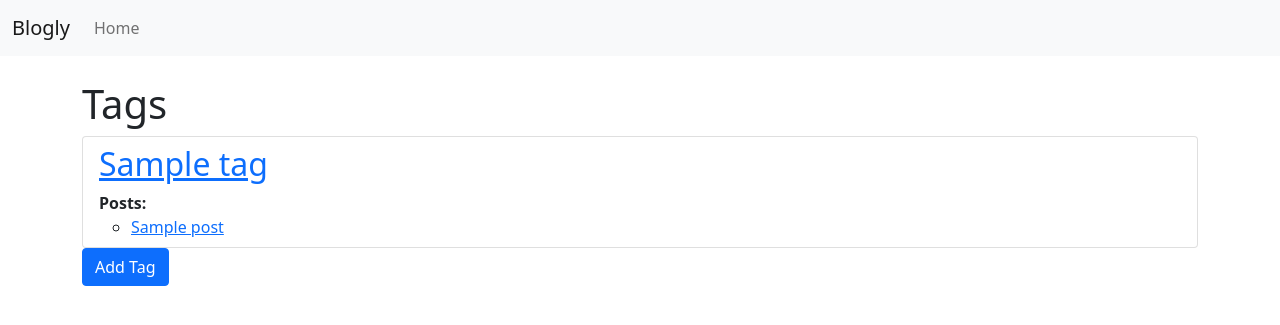
After one commit to nbzImran/SQLAlchemy_Exercise_-Part-One-, a Flask app: page /tags in a window 1280 px wide. The commit adds this page. Shown: the top 325 px of the page. Run offline with Flask 3, Linux system fonts and the light colour scheme; tables that the repository leaves empty hold one stand-in row (values such as "Sample post").

Commit message:
last part done

```diff
--- a/app.py
+++ b/app.py
@@ -4,6 +4,7 @@ from flask import Flask, render_template,request, redirect, flash
 from flask_debugtoolbar import DebugToolbarExtension
 from models import db, connect_db, User
 from posts import posts_bp, Post
+from tags import tags_bp, Tag
 
 app = Flask(__name__)
 app.config['SQLALCHEMY_DATABASE_URI'] = 'postgresql:///blogly'
@@ -15,8 +16,12 @@ debug = DebugToolbarExtension(app)
 
 connect_db(app)
 
-#register the blueprint
+#register the blueprint for the posts
 app.register_blueprint(posts_bp)
+
+#register the blueprint for the tags
+app.register_blueprint(tags_bp)
+
 
 with app.app_context():
     db.create_all()
@@ -31,8 +36,9 @@ with app.app_context():
 
 @app.route('/')
 def home():
-    rencent_posts = Post.query.order_by(Post.created_at.desc()).limit(5).all()
-    return render_template('home.html',posts=rencent_posts)
+    recent_posts = Post.query.order_by(Post.created_at.desc()).limit(5).all()
+    tags = Tag.query.order_by(Tag.name).all()
+    return render_template('home.html',posts=recent_posts, tags=tags)
 
 
 @app.route('/user')
--- /dev/null
+++ b/tags.py
@@ -0,0 +1,84 @@
+from flask import Blueprint, render_template, request, redirect, flash
+from models import db, User, Post, Tag, PostTag
+
+
+tags_bp = Blueprint('tags', __name__, template_folder='templates')
+
+
+@tags_bp.route('/tags')
+def list_tags():
+    """list all tags."""
+
+    tags = Tag.query.all()
+    return render_template('tag_list.html', tags=tags)
+
+
+
+@tags_bp.route('/tags/<int:tag_id>')
+def show_tag(tag_id):
+    """show detail about a tag."""
+
+    tag = Tag.query.get_or_404(tag_id)
+    return render_template('tag_detail.html', tag=tag)
+
+
+@tags_bp.route('/tags/new', methods=["GET", "POST"])
+def add_tag():
+    """add a new tag."""
+    posts = Post.query.all()
+
+    if request.method == "POST":
+        name = request.form['name']
+        post_ids = request.form.getlist('posts')
+
+
+        if not name:
+            flash("Tag name cannot be empty!", "error")
+            return redirect('/tags/new')
+
+        new_tag = Tag(name=name)
+        db.session.add(new_tag)
+
+
+
+        for post_id in post_ids:
+            post = Post.query.get(post_id)
+            new_tag.posts.append(post)
+
+        db.session.commit()
+        return redirect('/tags')
+
+    return render_template('tag_new.html', posts=posts)
+
+
+
+@tags_bp.route('/tags/<int:tag_id>/edit', methods=["GET", "POST"])
+def edit_tag(tag_id):
+    """Edit a tag."""
+
+
+    tag = Tag.query.get_or_404(tag_id)
+    posts = Post.query.all()
+
+
+    if request.method == "POST":
+        tag.name = request.form['name']
+        post_ids = request.form.getlist('posts')
+
+        tag.posts = [Post.query.get(post_id) for post_id in post_ids]
+        db.session.commit()
+        return redirect('/tags')
+
+    return render_template('tags_edit.html', tag=tag, posts=posts)
+
+
+
+
+@tags_bp.route('/tags/<int:tag_id>/delete', methods=["POST"])
+def delet_tag(tag_id):
+    """delete a tag."""
+
+    tag = Tag.query.get_or_404(tag_id)
+    db.session.delete(tag)
+    db.session.commit()
+    return redirect('/tags')
--- /dev/null
+++ b/templates/tag_list.html
@@ -0,0 +1,27 @@
+{% extends "base.html" %}
+{% block title %}Tags{% endblock %}
+{% block content %}
+<h1>Tags</h1>
+<ul class="list-group">
+    {% for tag in tags %}
+    <li class="list-group-item">
+        <h2><a href="/tags/{{ tag.id }}">{{ tag.name }}</a></h2>
+        <div>
+            <strong>Posts:</strong>
+            <ul>
+                {% if tag.posts %}
+                {% for post in tag.posts %}
+                <li>
+                    <a href="/posts/{{ post.id }}">{{ post.title }}</a>
+                </li>
+                {% endfor %}
+                {% else %}
+                <li class="text-muted">No Post Associated</li>
+                {% endif %}
+            </ul>
+        </div>
+    </li>
+    {% endfor %}
+</ul>
+<a href="/tags/new" class="btn btn-primary">Add Tag</a>
+{% endblock %}
--- a/templates/user_detail.html
+++ b/templates/user_detail.html
@@ -9,7 +9,7 @@
 
 
 <form action="/user/{{ user.id }}/delete" method="POST">
-    <a href="/user//{{ user.id }}/edit" class="btn btn-secondary">Edit</a>
+    <a href="/user/{{ user.id }}/edit" class="btn btn-secondary">Edit</a>
     <button type="submit" class="btn btn-danger">Delete</button>
 </form>
 
```
Also changed, not shown: models.py (+27 -1 lines), posts.py (+18 -5 lines), templates/home.html (+12 -0 lines), templates/post_new.html (+9 -0 lines), templates/tag_detail.html (added, +18 -0 lines), templates/tag_new.html (added, +22 -0 lines), templates/tags_edit.html (added, +22 -0 lines), templates/user_list.html (+14 -6 lines).
